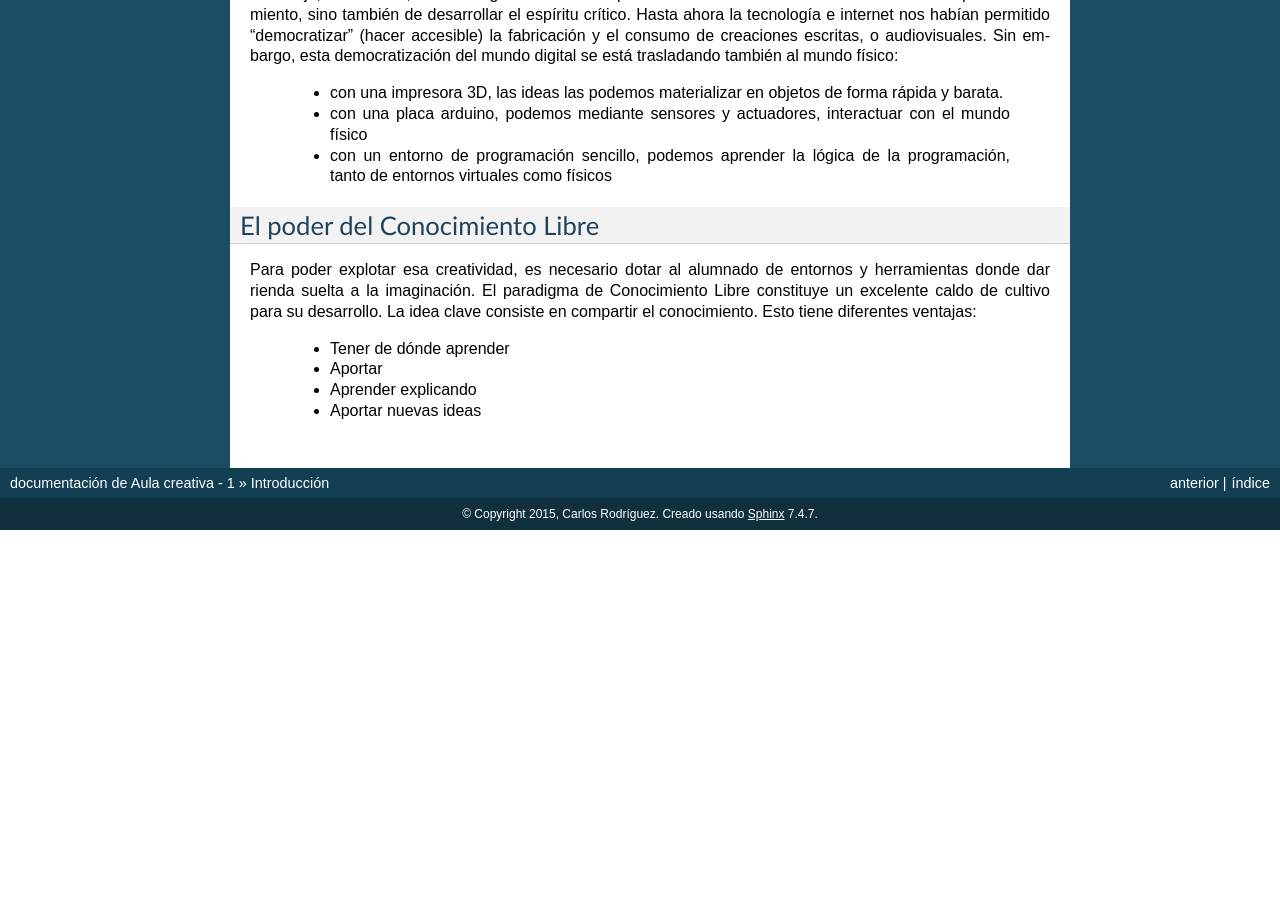
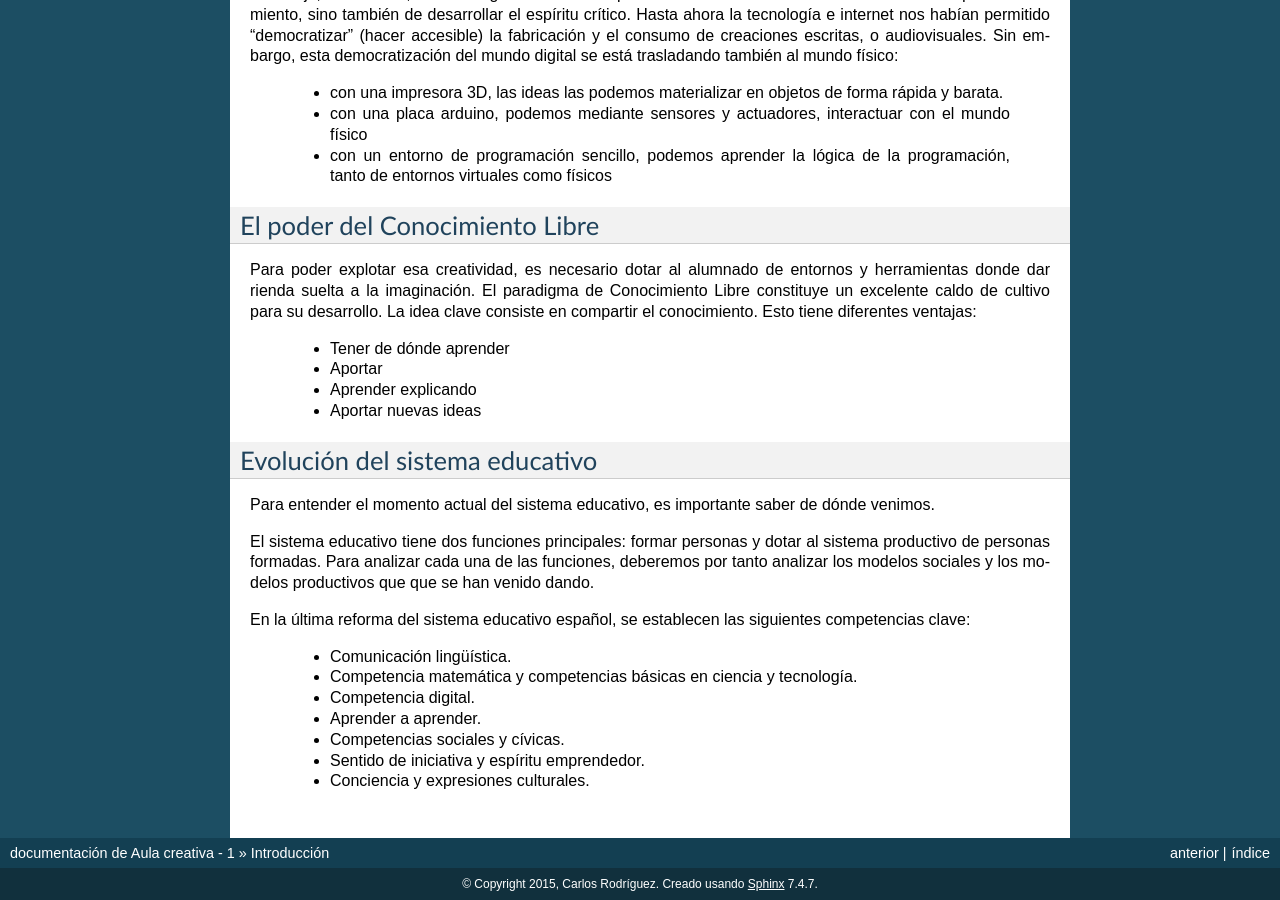
Before and after one commit to es3a10/aula_creativa, a Sphinx documentation site: the page built from docs/introduccion.rst, in a window 1280 px wide and 900 px high, scrolled down 589 px. Built offline with Sphinx 7.4.7, drawn with Linux system fonts in a browser that asks for light colours; before the commit the page ends 1119 px from its top, so only the background shows below that; some of the changed text lies outside the part shown.

Commit message:
Update introduccion.rst

```diff
--- a/docs/introduccion.rst
+++ b/docs/introduccion.rst
@@ -42,3 +42,23 @@ La idea clave consiste en compartir el conocimiento. Esto tiene diferentes venta
     - Aportar
     - Aprender explicando
     - Aportar nuevas ideas
+
+Evolución del sistema educativo
+===============================
+Para entender el momento actual del sistema educativo, es importante saber de dónde venimos.
+
+El sistema educativo tiene dos funciones principales: formar personas y dotar al sistema productivo
+de personas formadas. Para analizar cada una de las funciones, deberemos por tanto analizar los modelos sociales
+y los modelos productivos que que se han venido dando.
+
+
+
+En la última reforma del sistema educativo español, se establecen las siguientes competencias clave:
+
+    - Comunicación lingüística.
+    - Competencia matemática y competencias básicas en ciencia y tecnología.
+    - Competencia digital.
+    - Aprender a aprender.
+    - Competencias sociales y cívicas.
+    - Sentido de iniciativa y espíritu emprendedor.
+    - Conciencia y expresiones culturales.
```
